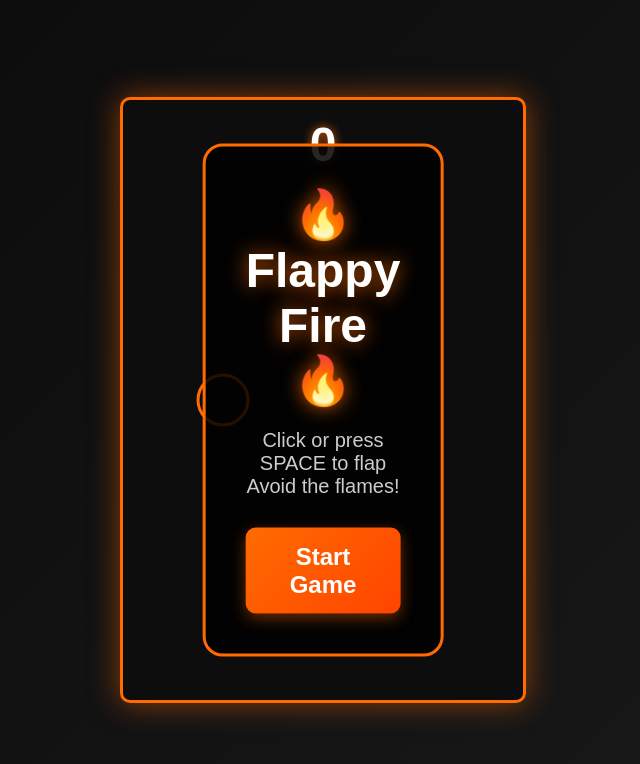
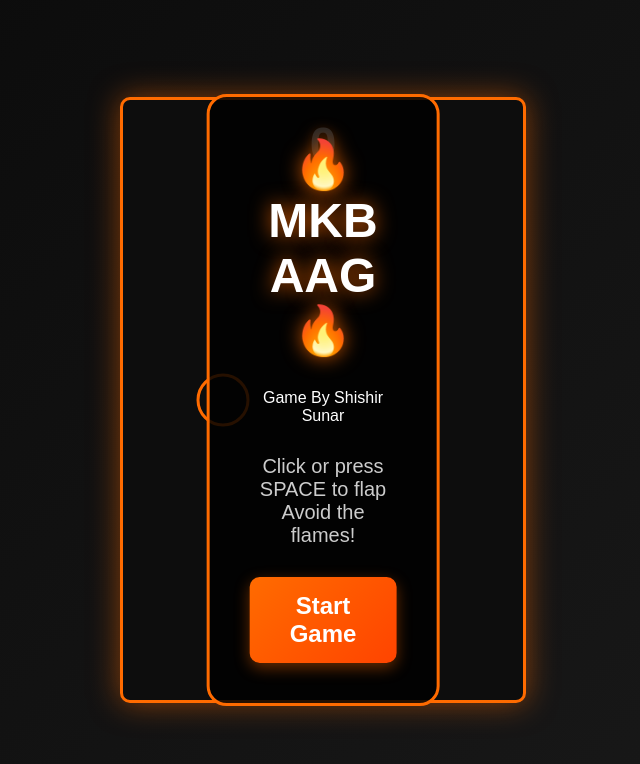
Before and after one commit to sunarshishir113-crypto/Maa-kaa-bhosda-aag-game, a plain HTML site: page index.html in a window 1280 px wide. Shown: the whole page, without its empty margins (317-957 px from the left). Drawn offline with Linux system fonts and the light colour scheme.

Commit message:
Add files via upload

```diff
--- a/index.html
+++ b/index.html
@@ -156,7 +156,8 @@
         <div id="score">0</div>
 
         <div id="startScreen">
-            <h1>🔥 Flappy Fire 🔥</h1>
+            <h1>🔥MKB AAG🔥</h1>
+            </p>Game By Shishir Sunar</p>
             <p>Click or press SPACE to flap<br>Avoid the flames!</p>
             <button id="startBtn">Start Game</button>
         </div>
```
